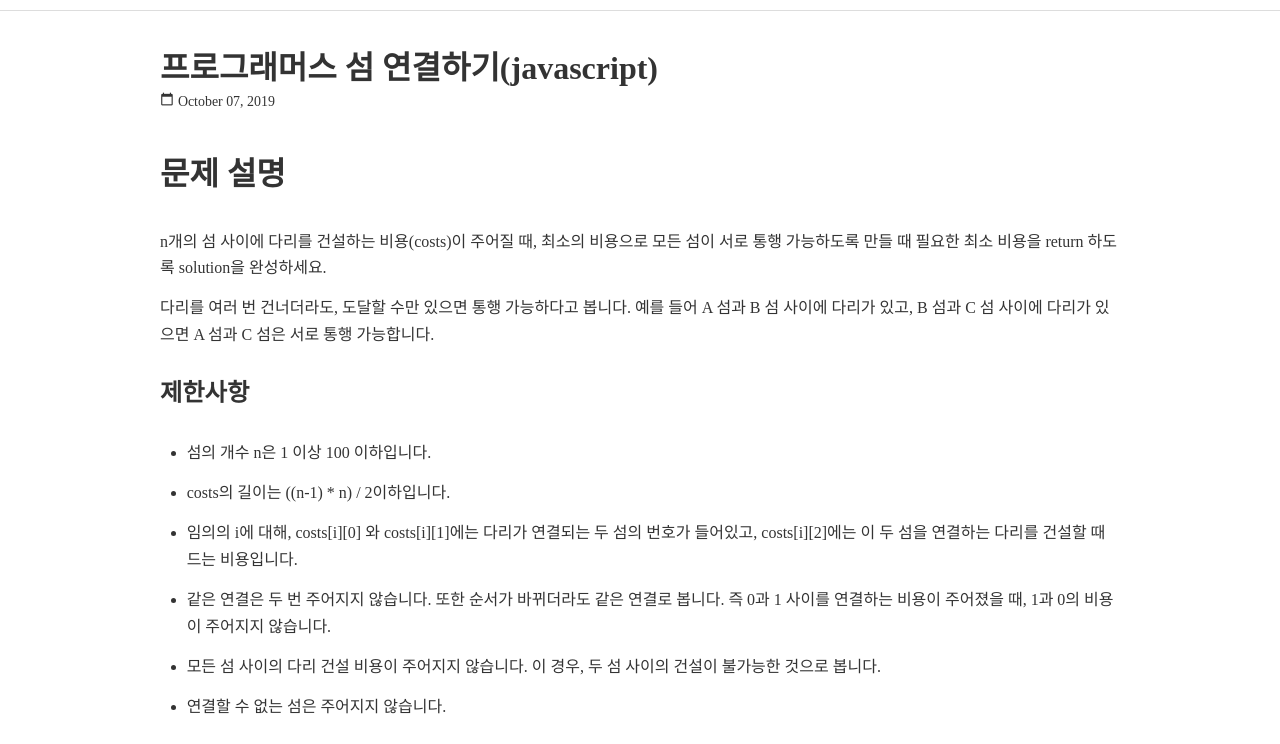
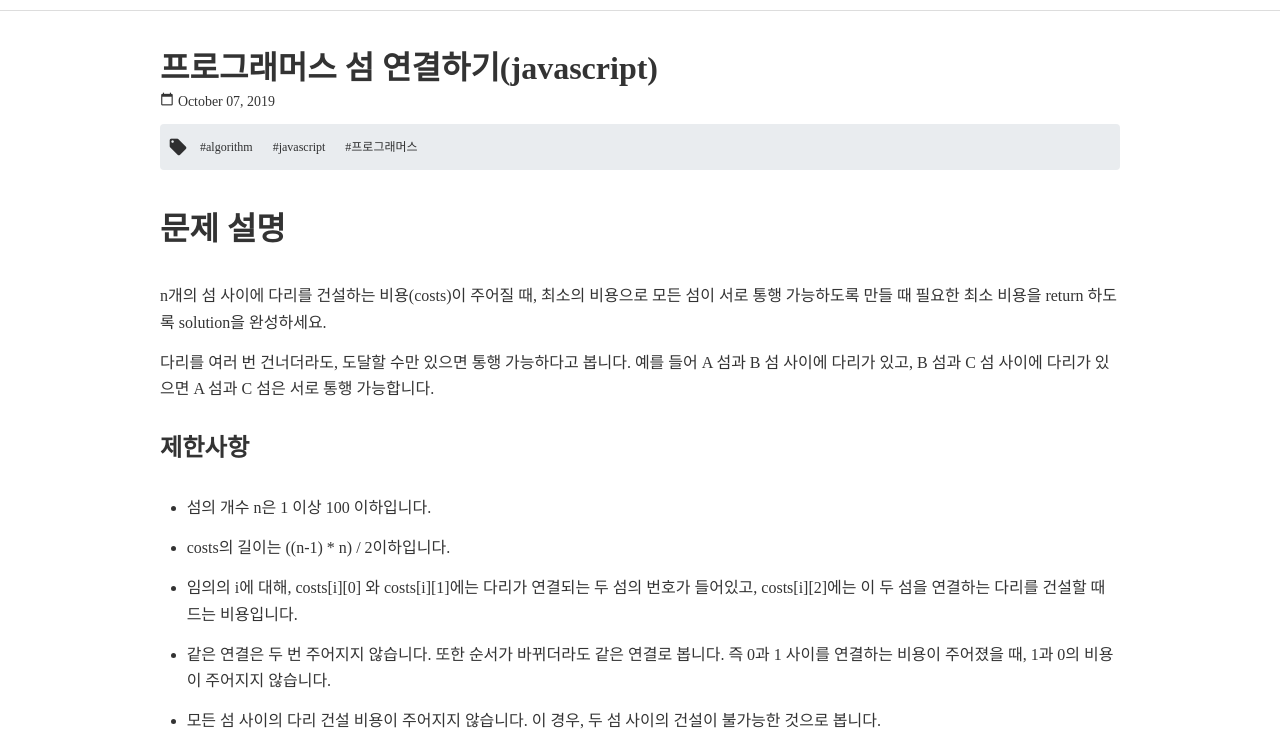
Before and after one commit to seongry/blog, a Gatsby site: page /2019/10-07-algorithm-1/ in a window 1280 px wide. Shown: the part 50-794 px from the top of the page. Built offline with nearby package versions, Linux system fonts and the light colour scheme; Gatsby itself is replaced by a stand-in of ours; some packages are replaced by stand-ins of ours.

Commit message:
Add simple tag list on BlogPost

```diff
--- /dev/null
+++ b/src/components/TagList.js
@@ -0,0 +1,37 @@
+import React from "react";
+import styled from "styled-components";
+
+const TagLayout = styled.div`
+  background-color: ${({ theme }) => theme.colors.gray2};
+  border-radius: 4px;
+  display: flex;
+  flex-direction: row;
+  align-items: center;
+  padding: 8px;
+  margin-top: 8px;
+`;
+
+const Tag = styled.span`
+  color: ${({ theme }) => theme.colors.black};
+  padding: 2px 8px;
+  font-size: 12px;
+
+  :hover {
+    cursor: pointer;
+    color: ${({ theme }) => theme.colors.purple};
+  }
+`;
+
+const TagIcon = styled.span`
+  font-size: 20px;
+`;
+
+export const TagList = ({ tags }) => {
+  return (
+    <TagLayout>
+      <TagIcon className="material-icons">local_offer</TagIcon>
+      {tags.length > 0 &&
+        tags.map((tag, index) => <Tag key={index}>#{tag}</Tag>)}
+    </TagLayout>
+  );
+};
--- a/src/templates/BlogPost.js
+++ b/src/templates/BlogPost.js
@@ -8,6 +8,7 @@ import { rhythm, scale } from "../utils/typography";
 import { DiscussionEmbed } from "disqus-react";
 import styled from "styled-components";
 import { Pagination } from "../components/Pagination";
+import { TagList } from "../components/TagList";
 
 const Title = styled.h1`
   margin-top: 2.5rem;
@@ -69,6 +70,7 @@ class BlogPostTemplate extends React.Component {
   render() {
     const post = this.props.data.markdownRemark;
     const siteTitle = this.props.data.site.siteMetadata.title;
+    const tags = this.props.data.markdownRemark.frontmatter.tags;
     const { previous, next } = this.props.pageContext;
     const disqusShortname = "koal";
     const disqusConfig = {
@@ -94,6 +96,7 @@ class BlogPostTemplate extends React.Component {
             calendar_today
           </span>
           <span>{post.frontmatter.date}</span>
+          <TagList tags={tags} />
         </SubTitle>
         <Post
           dangerouslySetInnerHTML={{ __html: post.html }}
@@ -130,6 +133,7 @@ export const pageQuery = graphql`
       frontmatter {
         title
         date(formatString: "MMMM DD, YYYY")
+        tags
       }
     }
   }
```
